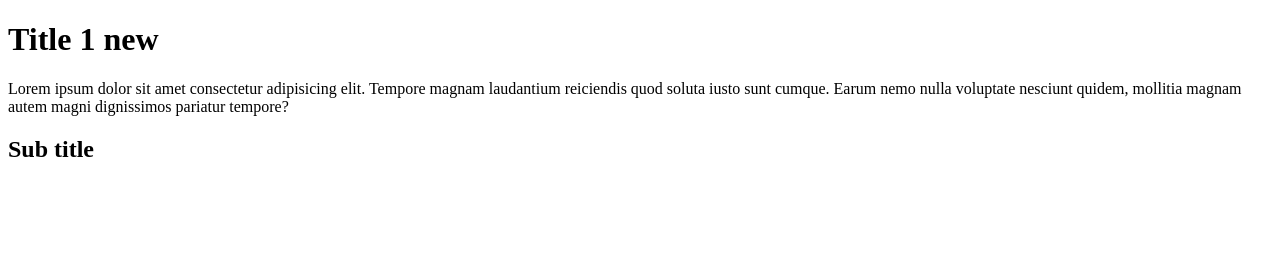
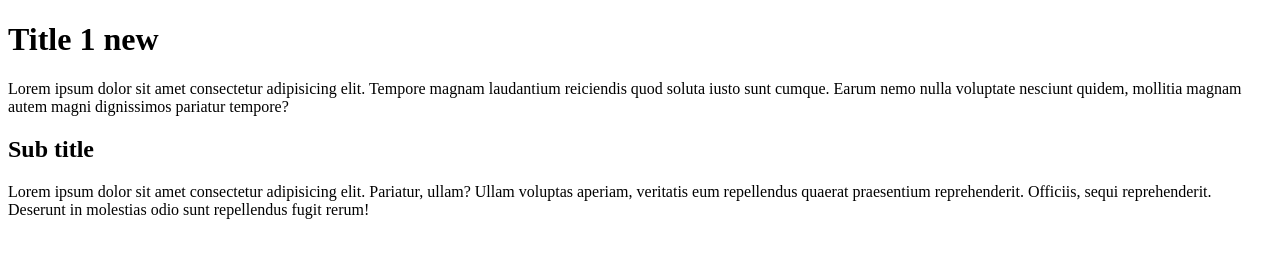
Before and after one commit to krzysztof-biskup/nauka-gita, a plain HTML site: page index.html in a window 1280 px wide. Drawn offline with Linux system fonts and the light colour scheme.

Commit message:
Add content after H2

```diff
--- a/index.html
+++ b/index.html
@@ -10,5 +10,7 @@
     <h1>Title 1 new</h1>
     <p>Lorem ipsum dolor sit amet consectetur adipisicing elit. Tempore magnam laudantium reiciendis quod soluta iusto sunt cumque. Earum nemo nulla voluptate nesciunt quidem, mollitia magnam autem magni dignissimos pariatur tempore?</p>
     <h2>Sub title</h2>
+    <p>Lorem ipsum dolor sit amet consectetur adipisicing elit. Pariatur, ullam? Ullam voluptas aperiam, veritatis eum repellendus quaerat praesentium reprehenderit. Officiis, sequi reprehenderit. Deserunt in molestias odio sunt repellendus fugit rerum!
+    </p>
 </body>
 </html>
```
